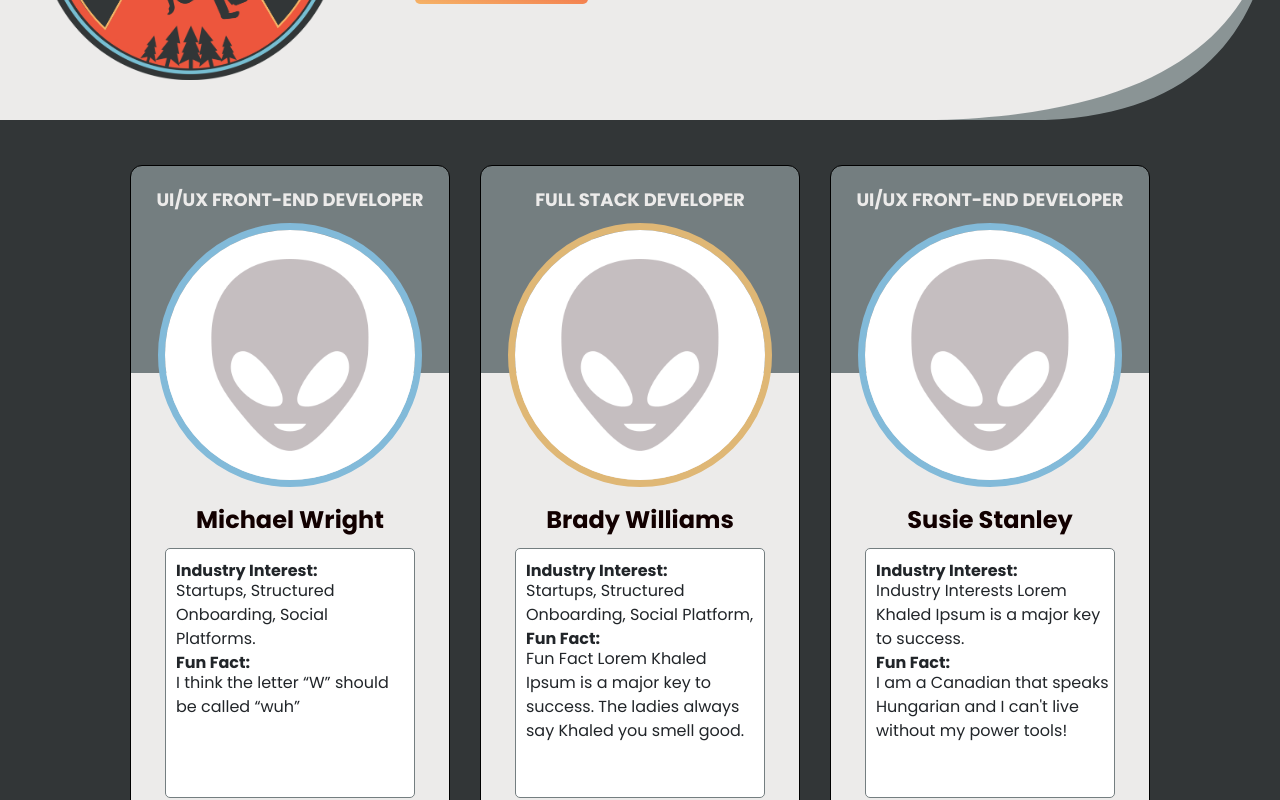
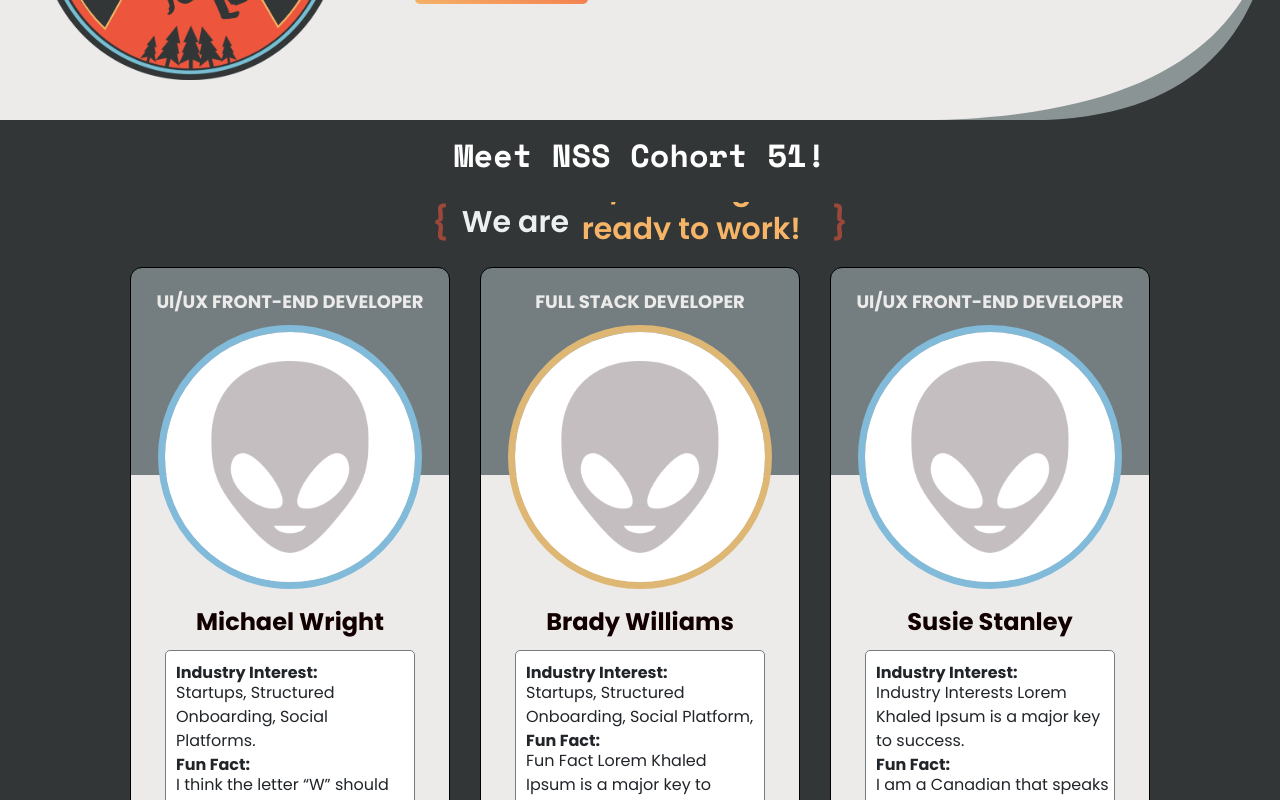
Before and after one commit to nss-day-cohort-51/nss-day-cohort-51.github.io, a React (Create React App) app: page / in a window 1280 px wide. Shown: the part 360-1160 px from the top of the page. Built offline with nearby package versions, Linux system fonts and the light colour scheme.

Commit message:
mw-add-DevListSectionTitle: Centered the We Are... Animated in the DevList; added the subheading to DevList.

```diff
--- a/src/components/DevList.js
+++ b/src/components/DevList.js
@@ -9,12 +9,18 @@ import "../styles/custom.scss";
 export const DevList = ({ allDevs }) => {
   return (
     <>
-      <div id="devList" className="dev-list">
-        <ScrollingText />
-
-        {allDevs.map((obj) => (
-          <DevCard key={obj.id} obj={obj} />
-        ))}
+      <div id="devList" className="dev-list__section">
+        <section className="devList-title__block">
+          <h2 className="devList__title">Meet NSS Cohort 51!</h2>{" "}
+        </section>
+        <section className="scrolling-text__block">
+          <ScrollingText />
+        </section>
+        <section className="dev-list">
+          {allDevs.map((obj) => (
+            <DevCard key={obj.id} obj={obj} />
+          ))}
+        </section>
       </div>
     </>
   );
--- a/src/styles/animation.scss
+++ b/src/styles/animation.scss
@@ -30,10 +30,10 @@ $platinum: #ecebea;
 // You can define a value and calculate the others if you want to change the speed or number of lines
 
 .content {
-  background-color: $space;
+  background-color: #323637;
   position: absolute;
   top: 55%;
-  left: 20%;
+  left: 50%;
   transform: translate(-50%, -50%);
   height: 40px;
   overflow: hidden;
--- a/src/styles/cta.scss
+++ b/src/styles/cta.scss
@@ -12,6 +12,10 @@
   .link__no-underline {
     text-decoration: none;
   }
+
+  .cta__text {
+    text-align: center;
+  }
 }
 
 .cta-section__block > * {
--- a/src/styles/devlist.scss
+++ b/src/styles/devlist.scss
@@ -9,14 +9,32 @@ $golden: #f5b467;
 $platinum: #ecebea;
 // *************************
 
-//Developer List section
+//Developer Section
+
+.dev-list__section {
+  background-color: $space;
+  padding-block: 1rem;
+
+  .devList__title {
+    text-align: center;
+    color: #ffffff;
+  }
+  .devList-title__block {
+    margin-block-end: 3rem;
+  }
+
+  .scrolling-text__block {
+    position: relative;
+}
+}
+
+//Developer List
 .dev-list {
-  position: relative; // this negates sticky navbar - find solution
+  // position: relative; // this negates sticky navbar - find solution
   display: flex;
   flex-direction: row;
   justify-content: center;
   padding: 30px 0px;
-  background-color: $space;
   width: 100%;
   flex-wrap: wrap;
 }
```
Also changed, not shown: 1 other file (tests, documents, lock files or other folders). Lines whose indentation alone changed are shown as unchanged.
